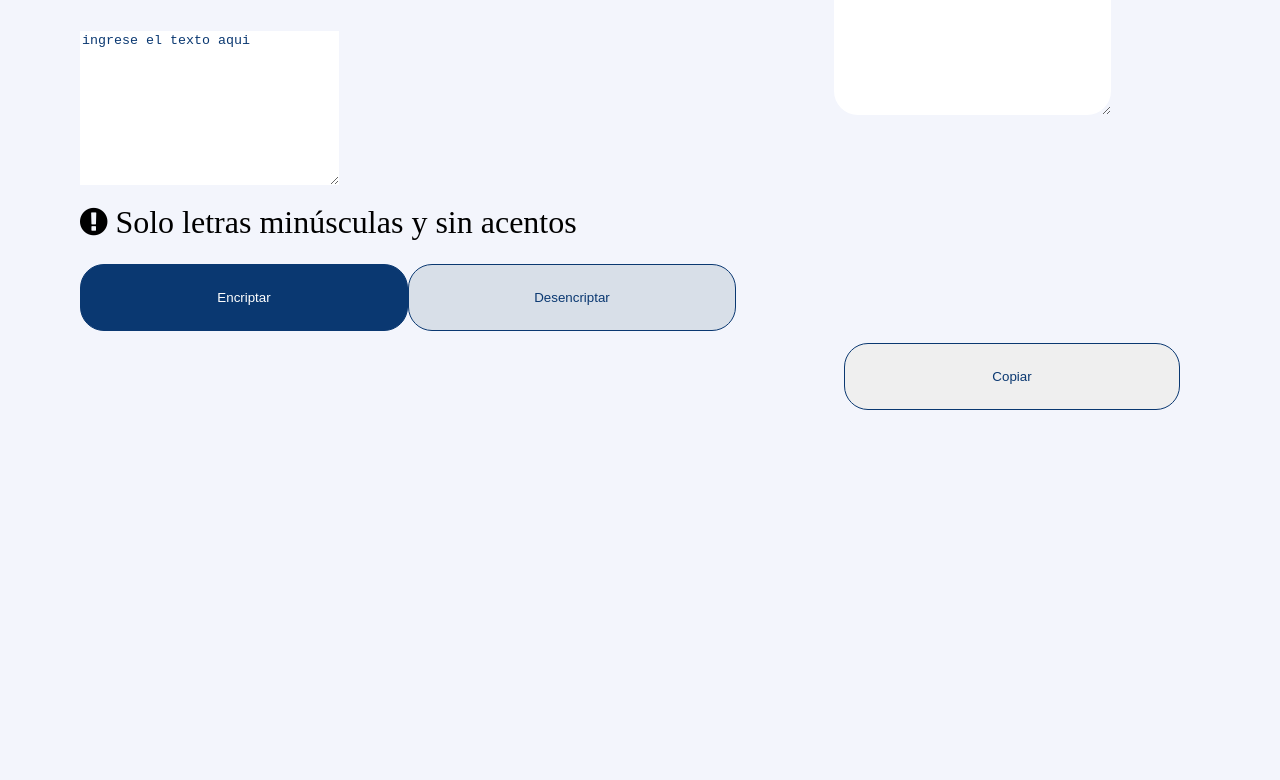
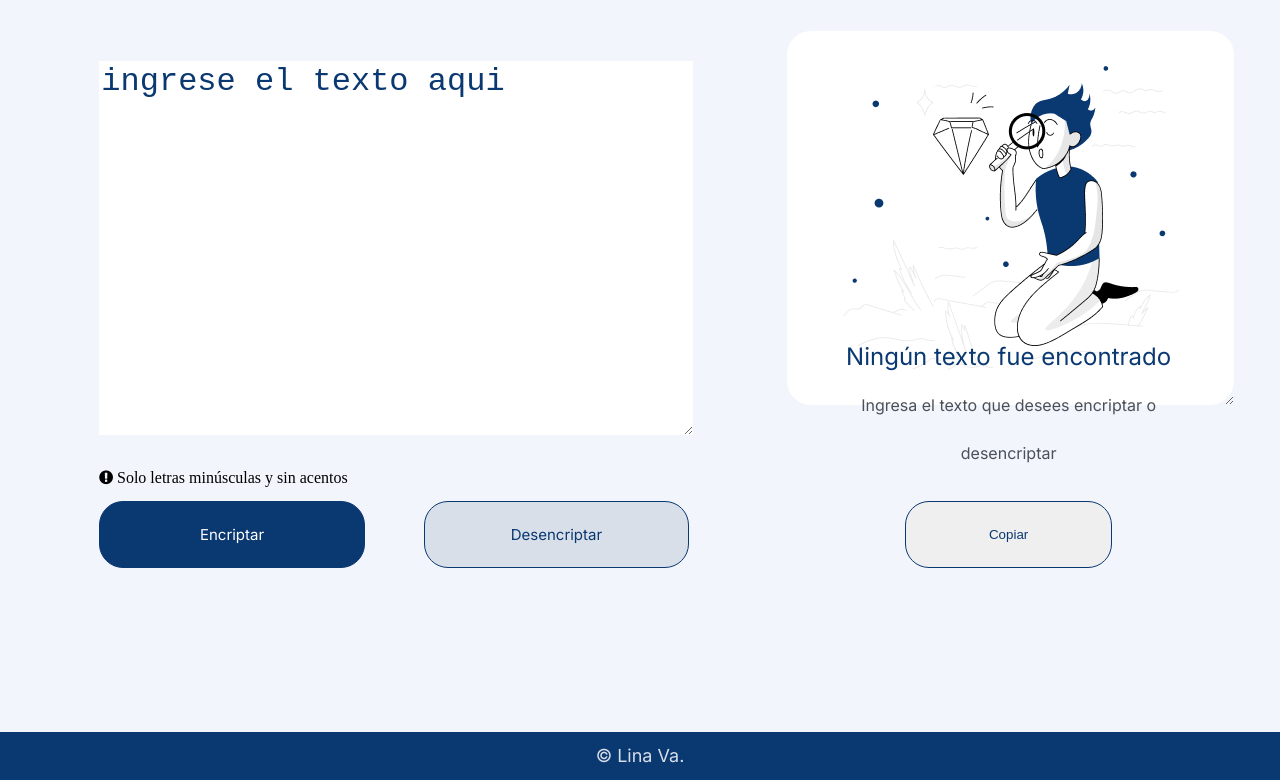
Before and after one commit to lina-val/lina-val-Challenge_1_Paulina_Pati-o, a plain HTML site: page index.html in a window 1280 px wide. Shown: the part 108-888 px from the top of the page. Before the commit the page ends 800 px from the top, so only its background shows below. Drawn offline with Linux system fonts and the light colour scheme.

Commit message:
codigo js y responsive

```diff
--- a/app.js
+++ b/app.js
@@ -25,6 +25,10 @@ function Encriptar(){
 
     document.getElementById("Texto-Encriptado").value = textoFinal;
     document.getElementById("Texto-Area").value="";
+    document.getElementById("Texto-Encriptado").style.backgroundImage = "none";
+    document.getElementById("Texto-Encriptado").style.marginTop= "90px";
+    document.getElementById("instruccion").style.opacity="0"
+    document.getElementById("instruccion").style.marginTop="-115px"
     return;
     }
 
@@ -60,6 +64,11 @@ function Encriptar(){
 
         document.getElementById("Texto-Encriptado").value = textoFinal;
         document.getElementById("Texto-Area").value="";
+
+        document.getElementById("Texto-Encriptado").style.backgroundImage = "none";
+        document.getElementById("Texto-Encriptado").style.marginTop= "90px";
+        document.getElementById("instruccion").style.opacity="0"
+        document.getElementById("instruccion").style.marginTop="-115px"
         return;
         }
 
--- a/index.html
+++ b/index.html
@@ -2,13 +2,13 @@
 <html lang="es">
 <head>
     <meta charset="UTF-8">
-    <meta name="viewport" content="width=device-width, initial-scale=1.0">
     <link rel="stylesheet" href="reset.css">
     <link rel="stylesheet" href="style.css">
     <link rel="stylesheet" href="https://cdnjs.cloudflare.com/ajax/libs/font-awesome/4.7.0/css/font-awesome.min.css">
     <link rel="preconnect" href="https://fonts.googleapis.com">
     <link rel="preconnect" href="https://fonts.gstatic.com" crossorigin>
     <link href="https://fonts.googleapis.com/css2?family=Inter:wght@100..900&display=swap" rel="stylesheet">
+    <meta name="viewport" content="width=device-width, initial-scale=1.0">
     <title>Encriptador</title>
 </head>
 <body>
@@ -16,33 +16,44 @@
         <img class="logo" src="img/Logo.png" alt="Logo" >
     </header>
     <main>
-        <section>
+        <section class="ingresoTexto">
 
             <textarea id="Texto-Area" class="Texto-Area" cols="30" rows="10" placeholder="Ingrese el texto aqui"></textarea>
 
+            <div class="areaBoton">
                 <div>
-                <h6 class="fa"> &#xf06a; Solo letras minúsculas y sin acentos</h6>
+                    <p style="font-size:16px" class="fa"> &#xf06a; Solo letras minúsculas y sin acentos</p>
                 </div>
 
-            <div class="Botones">
+                <div >
                     <button class="encriptar" onclick="Encriptar()">Encriptar</button>
                     <button class="desencriptar" onclick="Desencriptar()">Desencriptar</button>
+                </div>
             </div>
 
         </section>
 
-        <section>
 
-            <textarea id="Texto-Encriptado" class="Texto-Encriptado" cols="30" rows="10"></textarea>
+        <section class="salidaTexto">
 
+            <textarea id="Texto-Encriptado" class="Texto-Encriptado" cols="30" rows="10">
+            </textarea>
+            <div id="instruccion" class="instruccion">
+                <h6>Ningún texto fue encontrado</h6>
+                <p>Ingresa el texto que desees encriptar o desencriptar</p>
+            </div>
+
+            <div class="copia">
                 <button onclick="copy()" class="copy">Copiar</button>
+            </div>
 
         </section>
-
+     </main>
      <footer>
         <p> &#169; Lina Va.</p>
     </footer>
-     </main>
     <script src="app.js" defer></script>
+
+
 </body>
 </html>
--- a/style.css
+++ b/style.css
@@ -1,84 +1,179 @@
 body{
+    width: 100%;
+    min-height: 768px;
     background: #F3F5FC;
     font-family: Inter;
-    font-size: 32px;
     font-weight: 400;
     line-height: 48px;
     letter-spacing: 0em;
     text-align: left;
 }
 .logo{
-    padding-top: 10px ;
-    margin-left: 10px;
-    width: 5%;
+    padding-top: 15px ;
+    margin-left: 15px;
+    width: 10%;
+    min-height: auto;
+    display: block;
 }
 main{
+    width: 96%;
     display: flex;
-    margin-bottom: 50px;
-    margin-left: 80px;
+    margin: 1% auto;
 }
-.Texto-Area{
+
+.ingresoTexto{
+    width: 66%;
+    height: 748px;
+}
+
+.Texto-Area{ width: 80%;
+    margin-left: 10%;
+    font-size: 32px;
     border: none;
     color:#0A3871;
-    margin-top: 90PX;
+    margin-top: 90px;
     text-transform: lowercase;
 }
+
 ::placeholder{color: #0A3871;}
 .Texto-Area:focus{
     outline: none;
 }
+
+.salidaTexto{
+    width: 44%;
+    height: 748px;
+    }
+
 .Texto-Encriptado{
+    width: 90%;
+    font-size: 32px;
     background: white;
-    /* background-image: url("img/Muñeco.png"); */
+    background-image: url("img/Muñeco.png");
+    background-position: center;
+    background-size:auto;
     background-repeat: no-repeat;
     border: none;
     border-radius: 24px;
-    color: #0A3871;
-    margin-left: 98px;
-    margin-top: 20px;
-    padding-left: 20px;
-    position: fixed;
-
+    color: #495057;
+    margin-top: 60px;
+    margin-left: 5%;
 }
 .Texto-Encriptado:focus{
     outline: none;
 }
-.Botones{
-    display: flex;
-    margin-top: 18px;
+.areaBoton{width: 80%;
+    margin-left: 10%;
 }
-.encriptar{
+
+.encriptar{font-family: Inter;
+    font-size: 15px;
     background-color: #0A3871;
     border: 1px solid #0A3871;
     border-radius: 24px;
     color:white;
     cursor: pointer;
     height: 67px;
-    width: 328px;
+    width: 45%;
+    margin-right: 7%;
+}
 
-}
 .desencriptar{
-    background-color: #D8DFE8;
+    font-family: Inter;
+    font-size: 15px;
+    background-color:#D8DFE8;
     border: 1px solid #0A3871;
     border-radius: 24px;
     color:#0A3871;
     cursor: pointer;
     height: 67px;
-    width: 328px;
+    width: 45%;
+    float:right;
+}
 
+.instruccion{
+  font-family: Inter;
+  text-align: center;
+  width:80%;
+  margin:-90px auto 0 auto;
+  opacity: 100%;
 }
+
+.instruccion > h6 {
+    font-size: 24px;
+    color:#0A3871;
+}
+
+.instruccion > p{
+    font-size: 20;
+    color: #495057;
+}
+
+.copia{width: 70%;
+    margin: 0 auto;
+    padding-top: 1.5em;
+}
+
 .copy{
     border:  1px solid #0A3871;
     border-radius: 24px;
     color: #0A3871;
     cursor:pointer;
     height: 67px;
-    margin-left: 108px;
-    margin-top: 402px;
-    position: absolute;
-    width: 336px;
+    width: 60%;
+    margin-left: 20%;
+
 }
-.info{
-    color: #495057;
-    font-size: 18px;
+
+footer{
+    display: block;
+    width: 100%; text-align: center;
+    font-size:18px;
+    background-color:  #0A3871;
+    color: #D8DFE8;
 }
+
+@media screen and (max-width:768px) {
+    .logo{
+        width: 20%;
+         }
+    main{
+        display:inline-block;
+    }
+    .ingresoTexto{
+        width: 90%;
+        margin: 0 auto;
+
+    }
+    .salidaTexto{
+        width: 90%;
+        margin: 0 auto;
+
+        }
+    .instruccion{
+        width: 80%;
+        margin: 0 auto;
+        margin:-550px auto 450px auto;
+        position: relative;
+
+         }
+}
+
+@media screen and (max-width:375px) {
+    .ingresoTexto, .salidaTexto{
+        height: 667px;
+    }
+    .instruccion > h6, .instruccion > p {
+        font-size: 18px;
+        line-height: 20px;
+    }
+    .instruccion{
+        margin:-580px auto 450px auto;
+        position: relative;
+        }
+     .Texto-Area{
+            margin-top:1%;
+
+        }
+
+}
```
Also changed, not shown: img/Logo1.png (added). Lines whose indentation alone changed are shown as unchanged.
